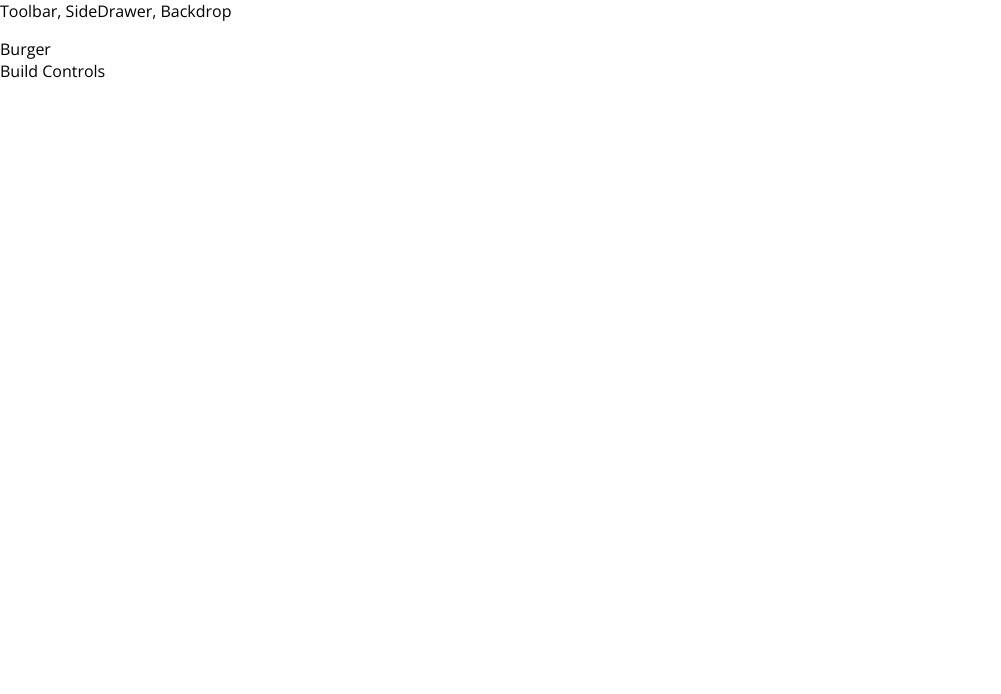
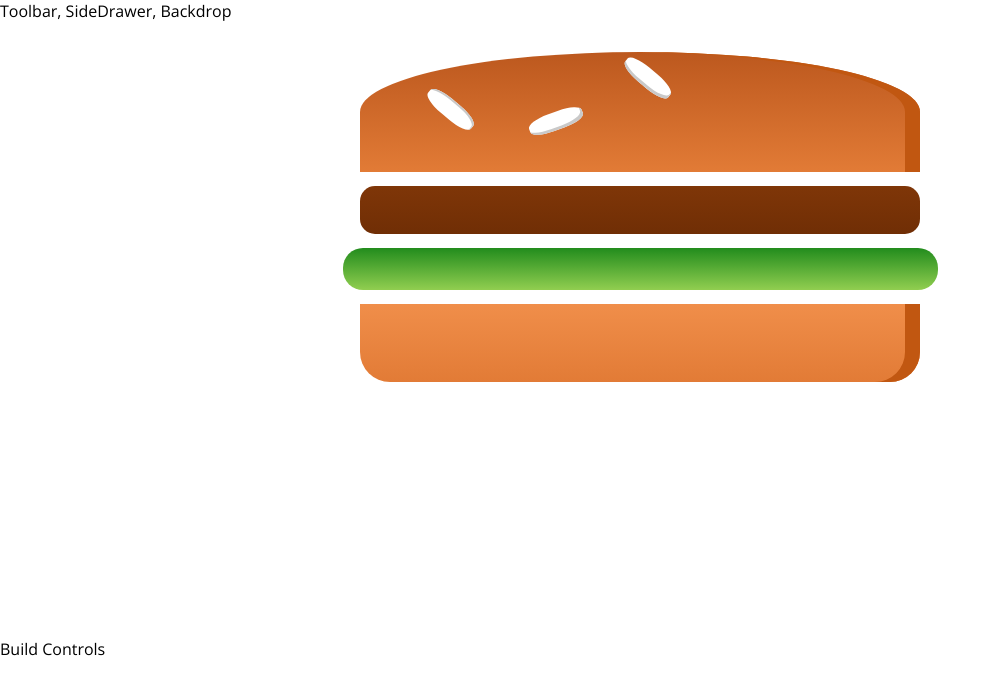
Before and after one commit to Adrean1983/burger-builer-react, a React (Create React App) app: page / in a window 1280 px wide. Shown: the top 694 px of the page, without its empty margins (0-1001 px from the left). Built offline with nearby package versions, Linux system fonts and the light colour scheme.

Commit message:
add third exercise completed branch

```diff
--- a/src/components/Burger/Burger.js
+++ b/src/components/Burger/Burger.js
@@ -0,0 +1,17 @@
+import React from 'react';
+import BurgerIngredient from './BurgerIngredient/BurgerIngredient';
+import classes from './Burger.module.css';
+
+const Burger = () => {
+  return (
+    <div className={classes.Burger}>
+      <BurgerIngredient type="bread-top" />
+      <BurgerIngredient type="meat" />
+      <BurgerIngredient type="cheese" />
+      <BurgerIngredient type="salad" />
+      <BurgerIngredient type="bread-bottom" />
+    </div>
+  );
+};
+
+export default Burger;
--- /dev/null
+++ b/src/components/Burger/Burger.module.css
@@ -0,0 +1,29 @@
+.Burger {
+  width: 100%;
+  margin: auto;
+  height: 250px;
+  overflow: scroll;
+  text-align: center;
+  font-weight: bold;
+  font-size: 1.2rem;
+  /* overflow: hidden; */
+}
+
+@media (min-width: 500px) and (max-height: 400px) {
+  .Burger {
+    width: 350px;
+    height: 300px;
+  }
+}
+@media (min-width: 800px) and (min-height: 401px) {
+  .Burger {
+    width: 500px;
+    height: 400px;
+  }
+}
+@media (min-width: 1000px) and (min-height: 700px) {
+  .Burger {
+    width: 700px;
+    height: 600px;
+  }
+}
--- a/src/containers/BurgerBuilder/BurgerBuilder.js
+++ b/src/containers/BurgerBuilder/BurgerBuilder.js
@@ -1,11 +1,12 @@
-import React, { Component } from "react";
-import Auxillary from "../../hoc/Auxillary";
+import React, { Component } from 'react';
+import Auxillary from '../../hoc/Auxillary';
+import Burger from '../../components/Burger/Burger';
 
 class BurgerBuilder extends Component {
   render() {
     return (
       <Auxillary>
-        <div>Burger</div>
+        <Burger />
         <div>Build Controls</div>
       </Auxillary>
     );
```
